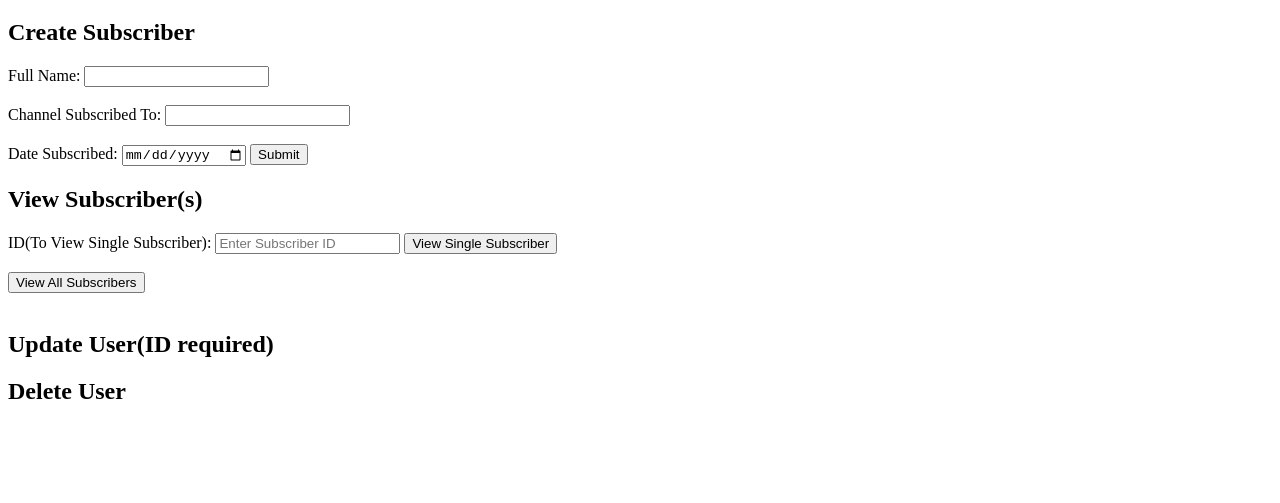
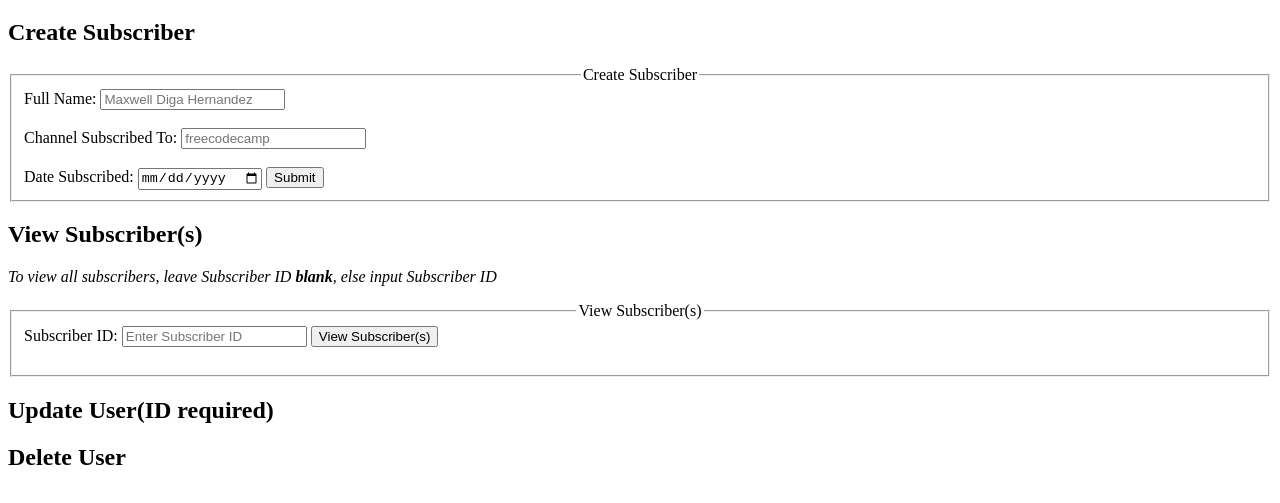
Before and after one commit to mack-20/first-rest-api, a website: page views/index.html in a window 1280 px wide. Shown: the part 61-564 px from the top of the page. Drawn offline with Linux system fonts and the light colour scheme.

Commit message:
Added fieldset and legends to the forms then limited the View subscribers part to just a single button to perform the operation of viewing multiple as well as single users(given the ID)

```diff
--- a/views/index.html
+++ b/views/index.html
@@ -13,14 +13,16 @@
         <section>
             <h2>Create Subscriber</h2>
             <form id="create-sub" action="/subscribers" method="POST">
+                <fieldset>
+                    <legend style="text-align: center;">Create Subscriber</legend>
                     <!-- Name Field -->
                     <label for="name">Full Name:</label>
-                <input type="text" id="name" name="name" required>
+                    <input type="text" id="name" name="name" placeholder="Maxwell Diga Hernandez" required>
                     <br><br>
 
                     <!-- Subscribed To Channel Field -->
                     <label for="subscribedToChannel">Channel Subscribed To:</label>
-                <input type="text" id="subscribedToChannel" name="subscribedToChannel" required>
+                    <input type="text" id="subscribedToChannel" name="subscribedToChannel" placeholder="freecodecamp" required>
                     <br><br>
 
                     <!-- Date Field -->
@@ -29,6 +31,7 @@
 
                     <!-- Submit Button -->
                     <button type="submit">Submit</button>
+                </fieldset>
             </form>
         </section>
 
@@ -36,18 +39,16 @@
         <section>
             <h2>View Subscriber(s)</h2>
 
-            <form id="read-sub" action="/subscribers" method="GET">
-                <!-- View Single Subscriber -->
-                <label for="id">ID(To View Single Subscriber):</label>
-                <input type="text" id="id" name="id" placeholder="Enter Subscriber ID" required>
-                <button type="submit">View Single Subscriber</button>
+            <form action="/subscribers" method="GET">
+                <p><em>To view all subscribers, leave Subscriber ID <b>blank</b>, else input Subscriber ID</em></p>
+                <fieldset>
+                    <legend style="text-align: center;">View Subscriber(s)</legend>
+                    <!-- View Single or Multiple Subscriber(s) -->
+                    <label for="id">Subscriber ID:</label>
+                    <input type="text" id="id" name="id" placeholder="Enter Subscriber ID">
+                    <button type="submit">View Subscriber(s)</button>
                     <br><br>
-            </form>
-
-            <form id="read-subs" action="/subscribers" method="GET">
-                <!-- View All Subscribers -->
-                <button type="submit">View All Subscribers</button>
-                <br><br>
+                </fieldset>
             </form>
         </section>
 
```
Also changed, not shown: routes/subscribers.js (+12 -4 lines). Lines whose indentation alone changed are shown as unchanged.
